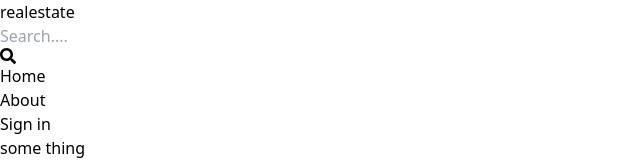
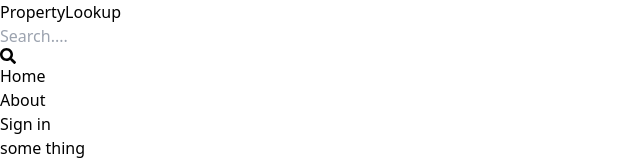
Before and after one commit to rincemathew/propertylookup, a React (Vite) app in the folder client/: page / in a window 1280 px wide. Shown: the top 160 px of the page, without its empty margins (0-640 px from the left). Built offline with nearby package versions, Linux system fonts and the light colour scheme.

Commit message:
started backend

```diff
--- a/client/src/components/Header.jsx
+++ b/client/src/components/Header.jsx
@@ -8,8 +8,8 @@ function Header() {
       <div className="flex justify-between items-center max-w-6xl mx-auto p-3">
         <Link to='/'>
       <h1 className="font-bold text-sm sm:text-xl flex flex-wrap">
-        <span className="text-slate-500">real</span>
-        <span className="text-slate-700">estate</span>
+        <span className="text-slate-500">Property</span>
+        <span className="text-slate-700">Lookup</span>
       </h1>
       </Link>
       <form className="bg-slate-100 p-3 rounded-lg flex items-center" action="">
```
Also changed, not shown: package.json (added, +20 -0 lines).
